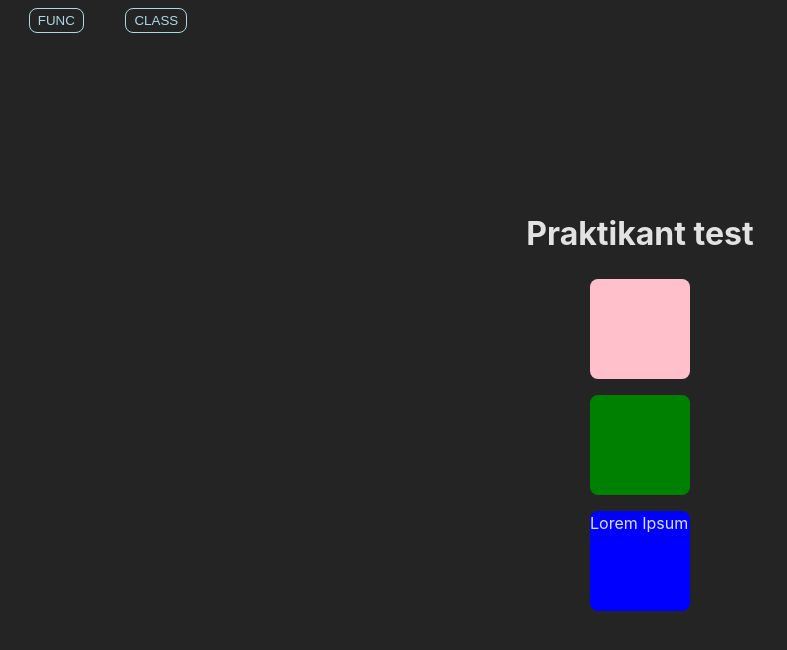
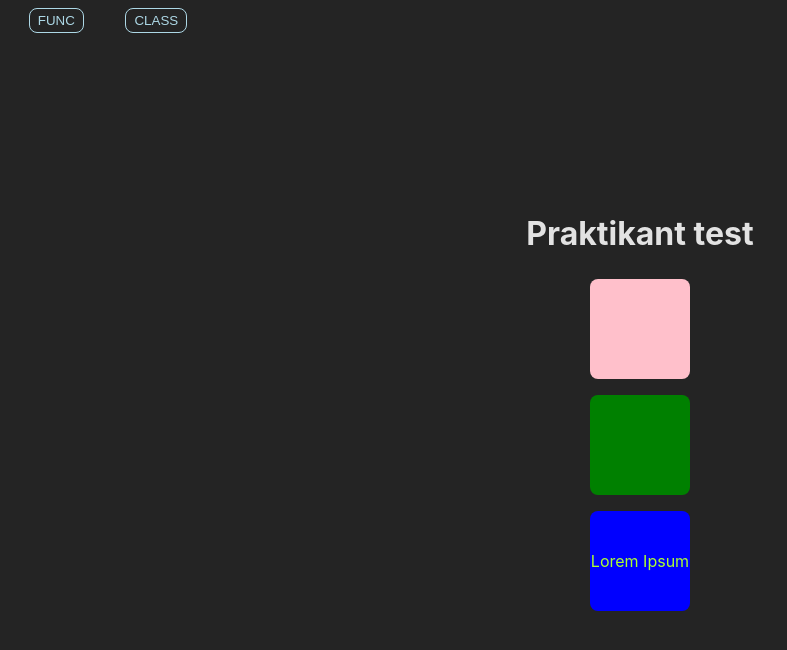
Before and after one commit to hannaforssell/praktikant_test, a React (Vite) app: page / in a window 1280 px wide. Shown: the top 650 px of the page, without its empty margins (0-787 px from the left). Built offline with nearby package versions, Linux system fonts and the light colour scheme.

Commit message:
Uppgift 4

```diff
--- a/src/components/box.css
+++ b/src/components/box.css
@@ -1,6 +1,11 @@
 .box {
-    width: 100px;
-    height: 100px;
-    cursor: pointer;
-    border-radius: 8px;
+  color: greenyellow;
+  display: flex;
+  justify-content: center;
+  align-items: center;
+  text-align: center;
+  width: 100px;
+  height: 100px;
+  cursor: pointer;
+  border-radius: 8px;
 }
--- a/src/components/box.tsx
+++ b/src/components/box.tsx
@@ -8,5 +8,5 @@ interface IBoxProps {
 }
 
 export const Box = ({ color, text, onClick }: IBoxProps) => {
-  return <div onClick={onClick} className="box" style={{ backgroundColor: color }}>{text}</div>
+  return <div onClick={onClick} className="box" style={{ backgroundColor: color }}><p>{ text }</p></div>
 }
```
